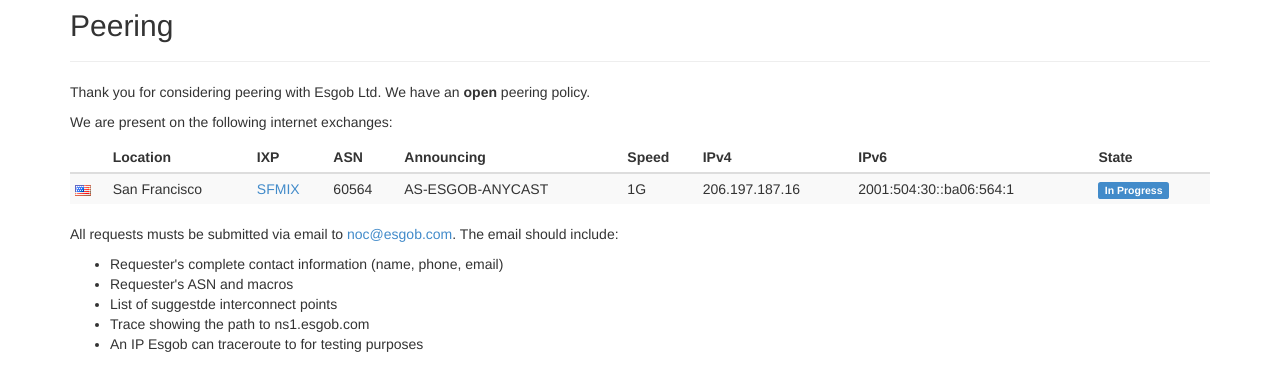
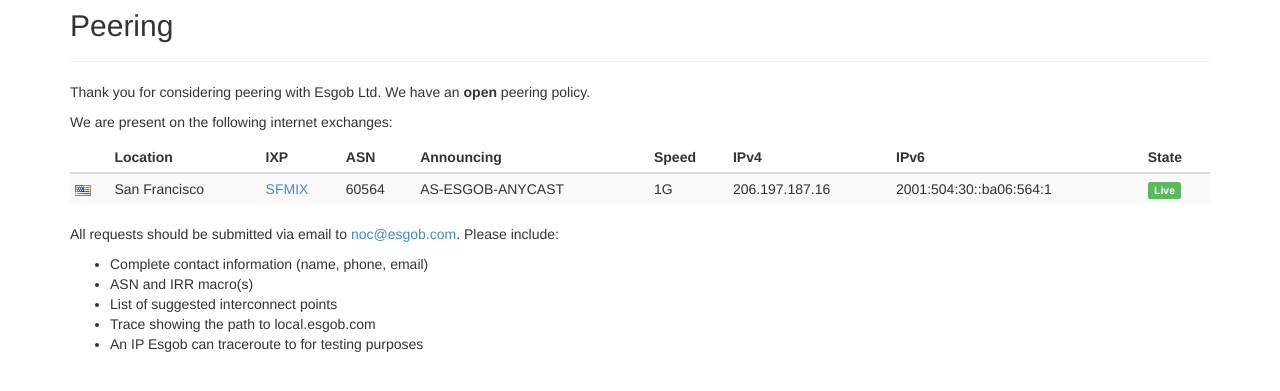
Before and after one commit to flyworker/nocwebsite, a Python web app: template templates/peering.html in a window 1280 px wide. Shown: the part 51-442 px from the top of the page. Run offline with Jinja, Linux system fonts and the light colour scheme; the template is opened without the code that fills it, so the values that code supplies are empty; some libraries are stand-ins or nearby versions.

Commit message:
Updated peering details, now live at SFMIX

```diff
--- a/templates/peering.html
+++ b/templates/peering.html
@@ -31,16 +31,16 @@
             <td>1G</td>
             <td>206.197.187.16</td>
             <td>2001:504:30::ba06:564:1</td>
-            <td><span class="label label-primary">In Progress</span></td>
+            <td><span class="label label-success">Live</span></td>
           </tr>
       </table>
 
-        <p>All requests musts be submitted via email to <a href="mailto:noc@esgob.com">noc@esgob.com</a>. The email should include:<p>
+        <p>All requests should be submitted via email to <a href="mailto:noc@esgob.com">noc@esgob.com</a>. Please include:<p>
         <p><ul>
-            <li>Requester's complete contact information (name, phone, email)</li>
-            <li>Requester's ASN and macros</li>
-            <li>List of suggestde interconnect points</li>
-            <li>Trace showing the path to ns1.esgob.com</li>
+            <li>Complete contact information (name, phone, email)</li>
+            <li>ASN and IRR macro(s)</li>
+            <li>List of suggested interconnect points</li>
+            <li>Trace showing the path to local.esgob.com</li>
             <li>An IP Esgob can traceroute to for testing purposes</li>
         </ul></p>
 
```
